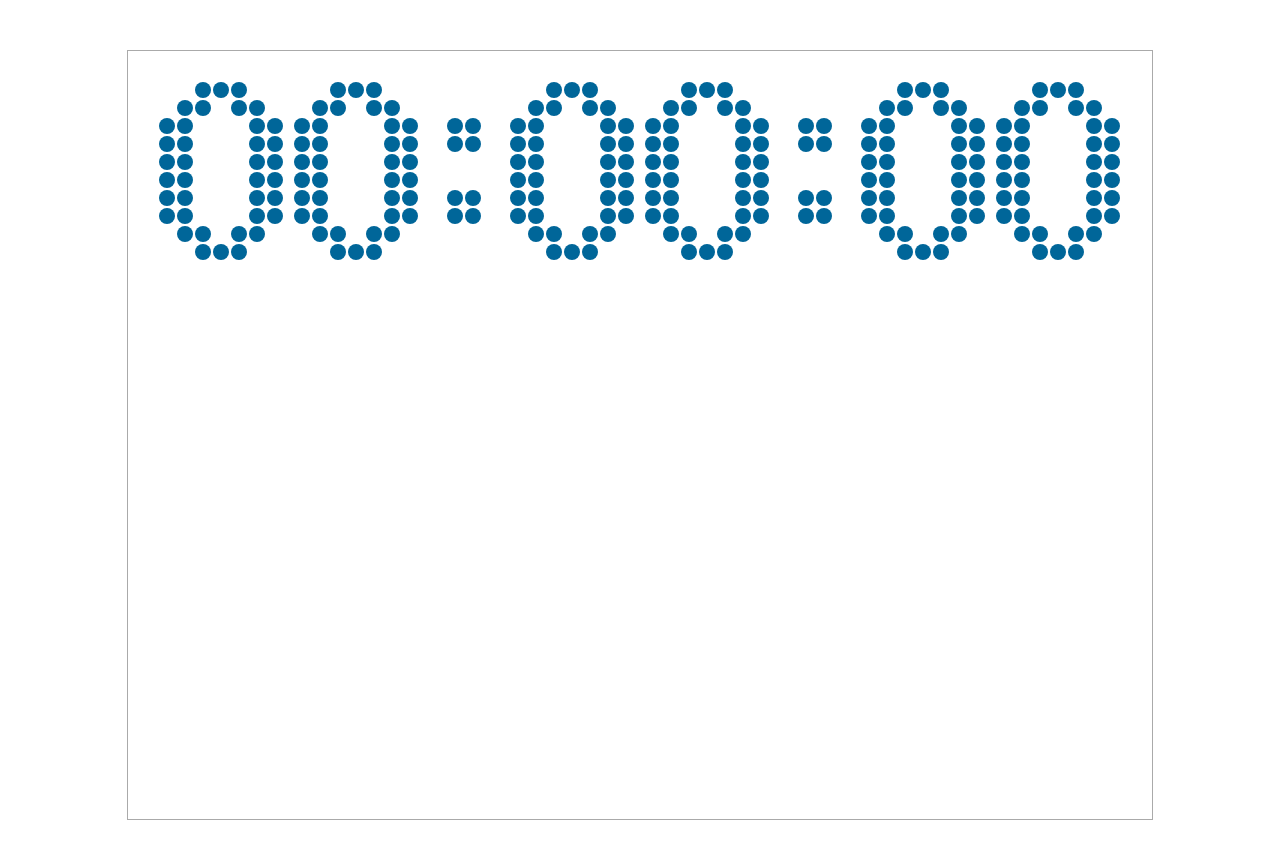
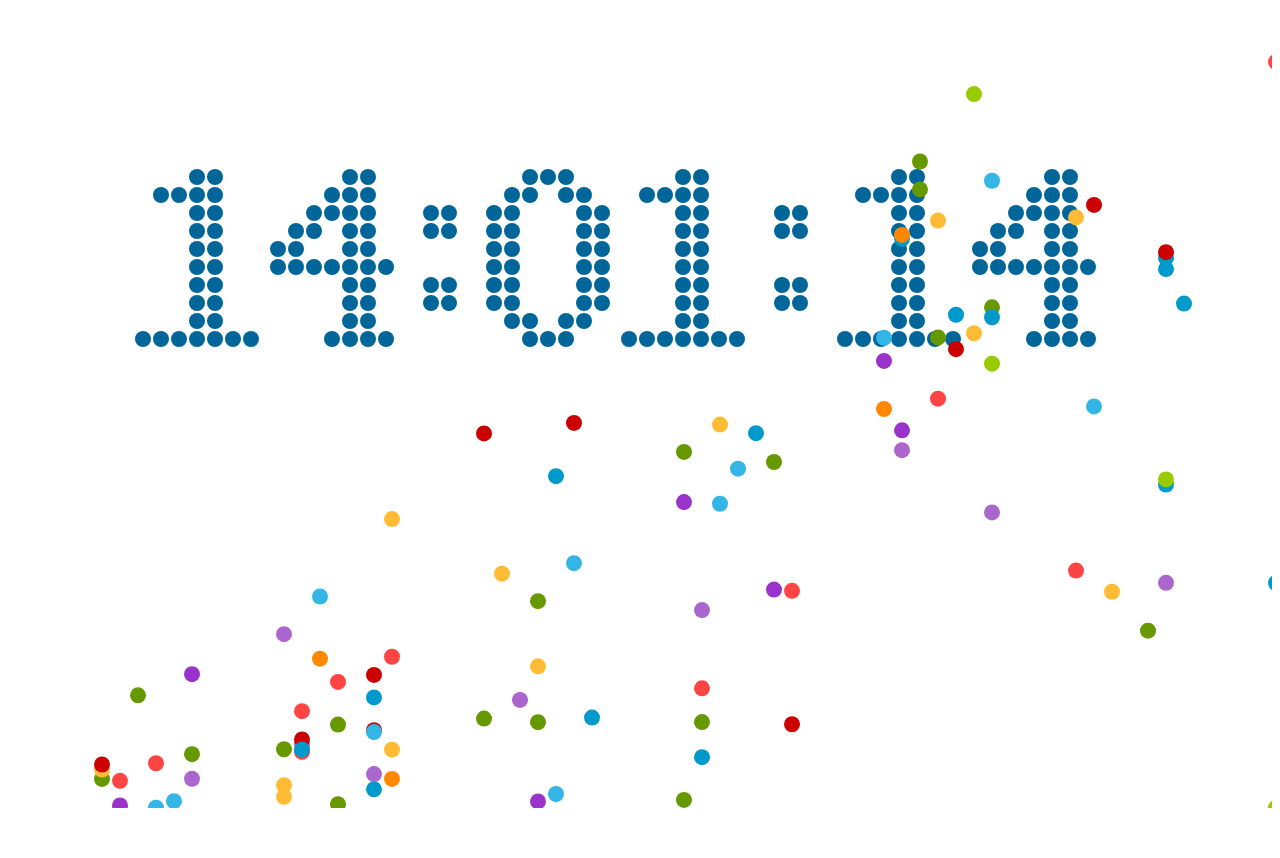
Before and after one commit to tonny-chan/countdow, a plain HTML site: page index.html in a window 1280 px wide. After the commit the page ends 812 px from the top, so only its background shows below. Drawn offline with Linux system fonts and the light colour scheme.

Commit message:
倒计时当天下午6点

```diff
--- a/app.css
+++ b/app.css
@@ -1,5 +1,10 @@
+body {
+	height: 100%;
+}
+
 canvas {
 	display:block;
 	margin:50px auto;
 	border: 1px solid #aaa;
+	height: 100%;
 }
--- a/app.js
+++ b/app.js
@@ -1,13 +1,16 @@
 var CANVAS_WIDTH = 1024;	//画布宽度
 var CANVAS_HEIGHT = 768;	//画布高度
-var currentTimeSeconds = 0;	//当前秒数
+var RADIUS = 8;	//小球半径
 var MARGIN_LEFT = 30;	//左边框距离
 var MARGIN_TOP = 30;	//上边框距离
-var RADIUS = 8;	//小球半径
+
+var currentTimeSeconds = 0;	//当前秒数
 var DIGIT_COLOR = "rgb(0,102,153)";	//小球颜色
 var obstruction = 0.75;	//阻力系数
 
-const endDateTime = new Date(2017, 4, 19, 19, 0, 0);
+var curDate = new Date();
+
+const endDateTime = new Date(curDate.getFullYear(), curDate.getMonth(), curDate.getDate(), 18);	//当天下午六点
 
 // var ball = { x:512, y:100, r:RADIUS, g:1, vx:-4, vy:-10, color:"#005588" };
 
@@ -16,6 +19,21 @@ const colors = ["#33B5E5", "#0099CC", "#AA66CC", "#9933CC", "#99CC00", "#669900"
 
 
 window.onload = function() {
+
+	CANVAS_WIDTH = document.body.clientWidth;
+	CANVAS_HEIGHT = document.body.clientHeight;
+
+	MARGIN_LEFT = Math.round(CANVAS_WIDTH/10);
+	RADIUS = Math.round(CANVAS_WIDTH * 4 / 5 / 108)-1;
+	MARGIN_TOP = Math.round(CANVAS_HEIGHT/5);
+
+	console.log("CANVAS_WIDTH = " + CANVAS_WIDTH);
+	console.log("CANVAS_HEIGHT = " + CANVAS_HEIGHT);
+	console.log("RADIUS = " + RADIUS);
+	console.log("MARGIN_LEFT = " + MARGIN_LEFT);
+	console.log("MARGIN_TOP = " + MARGIN_TOP);
+
+
 	var canvas = document.getElementById("canvas");
 	canvas.width = CANVAS_WIDTH;
 	canvas.height = CANVAS_HEIGHT;
@@ -104,7 +122,7 @@ function update() {
 		if(curSeconds%10 != nextSeconds%10) {
 			addBalls(MARGIN_LEFT + 93*(RADIUS+1), MARGIN_TOP, curSeconds%10);
 		}
-		console.log(balls.length);
+		// console.log(balls.length);
 
 	}
 
--- a/index.html
+++ b/index.html
@@ -1,15 +1,17 @@
 <!DOCTYPE html>
-<html lang="en">
+<html lang="en" style="height: 100%">
 <head>
 	<meta charset="UTF-8">
 	<title>倒计时</title>
 </head>
-<body>
+<body style="height: 100%">
+<!-- <body> -->
 
-	<canvas id="canvas"></canvas>
+	<canvas id="canvas" style="height: 100%"></canvas>
+	<!-- <canvas id="canvas" ></canvas> -->
 	<script src="digit.js"></script>
 	<script src="app.js"></script>
-	<link rel="stylesheet" type="text/css" href="app.css">
+	<!-- <link rel="stylesheet" type="text/css" href="app.css"> -->
 
 </body>
 </html>
```
